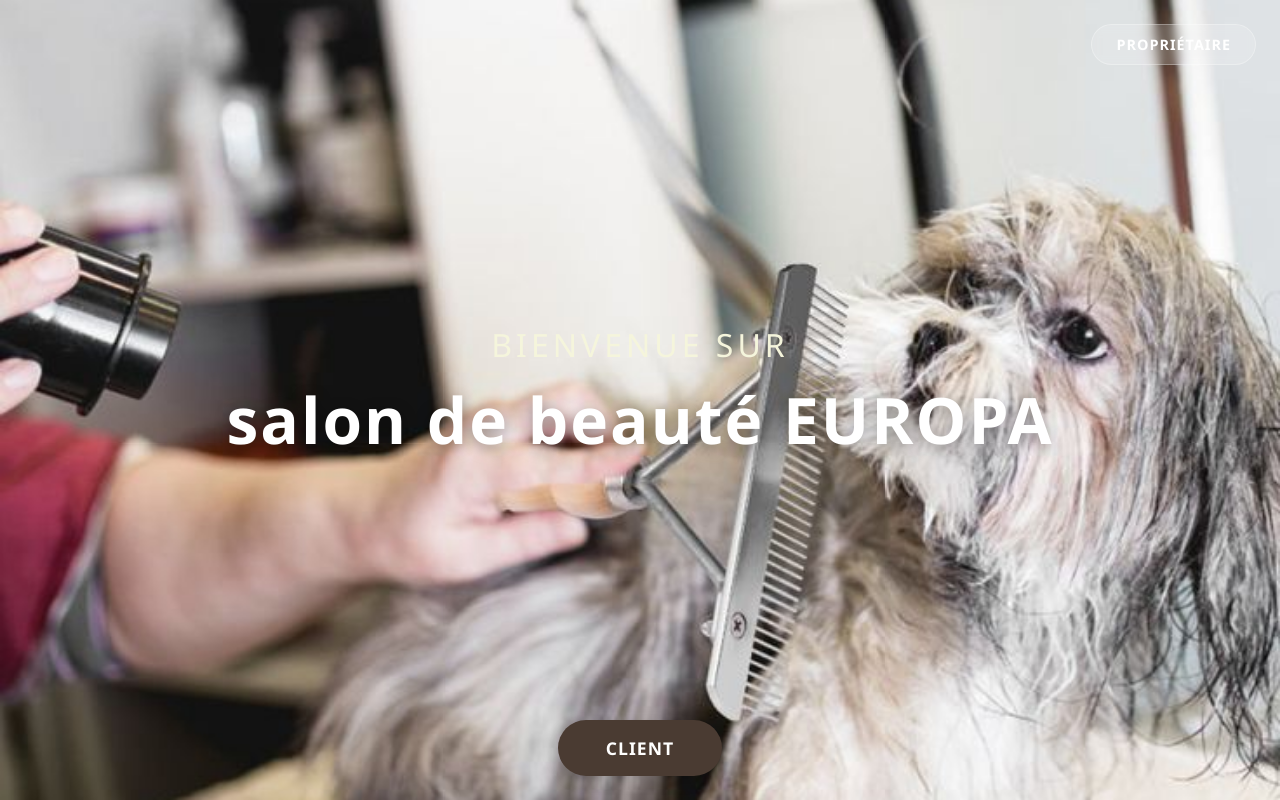
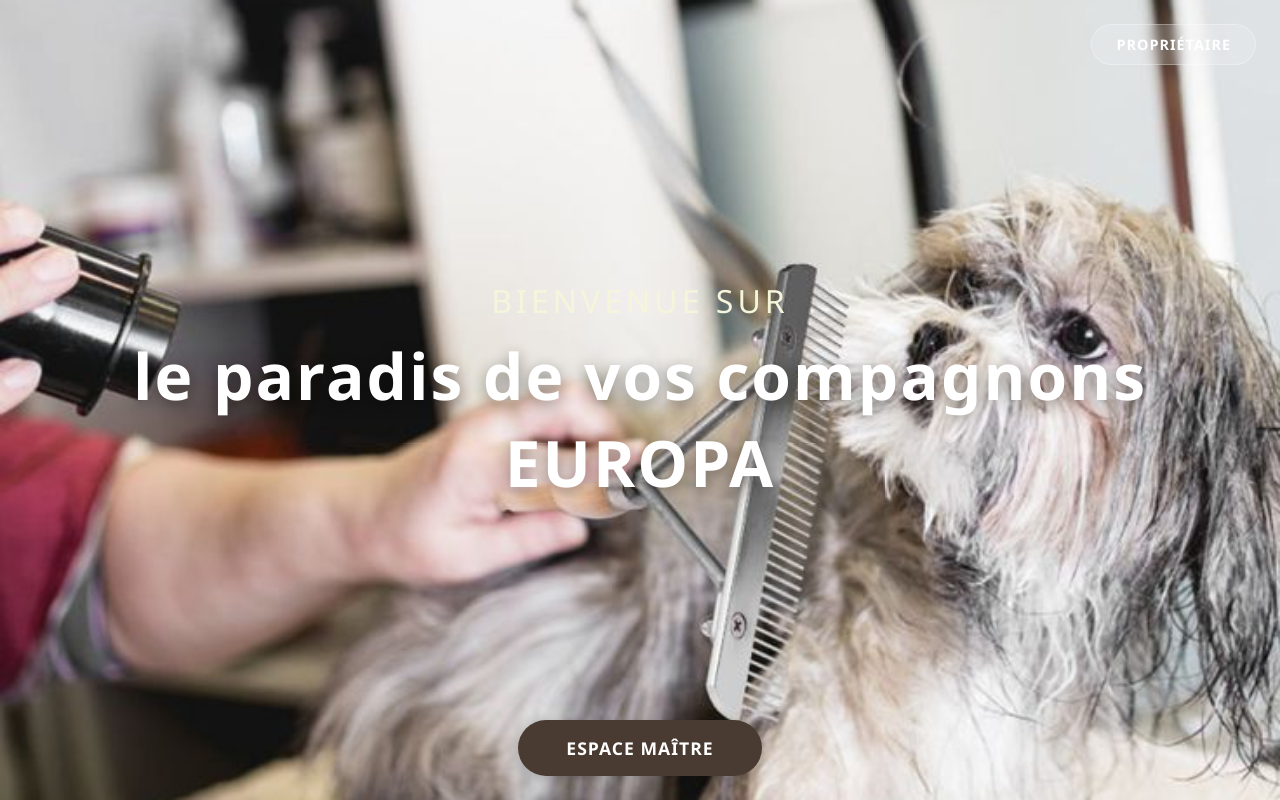
Before and after one commit to Ljpro-1/europa, a plain HTML site: page index.html in a window 1280 px wide. Drawn offline with Linux system fonts and the light colour scheme.

Commit message:
Update index.html

```diff
--- a/index.html
+++ b/index.html
@@ -4,7 +4,7 @@
     <meta charset="UTF-8">
 
     <meta name="viewport" content="width=device-width, initial-scale=1.0">
-    <title>Accueil - Salon de Beauté</title>
+    <title>Accueil - le paradis de vos compagnons</title>
     <link rel="stylesheet" href="style.css">
     <link rel="manifest" href="manifest.json">
     <meta name="theme-color" content="#d4af37">
@@ -32,11 +32,11 @@
 
         <main class="main-content">
             <h2 class="welcome-text">Bienvenue sur</h2>
-            <h1 class="brand-title">salon de beauté EUROPA</h1>
+            <h1 class="brand-title">le paradis de vos compagnons EUROPA</h1>
         </main>
 
         <footer class="footer">
-            <button id="btn-entrer" class="btn btn-primary">client</button>
+            <button id="btn-entrer" class="btn btn-primary">espace maître</button>
         </footer>
     </div>
 
```
